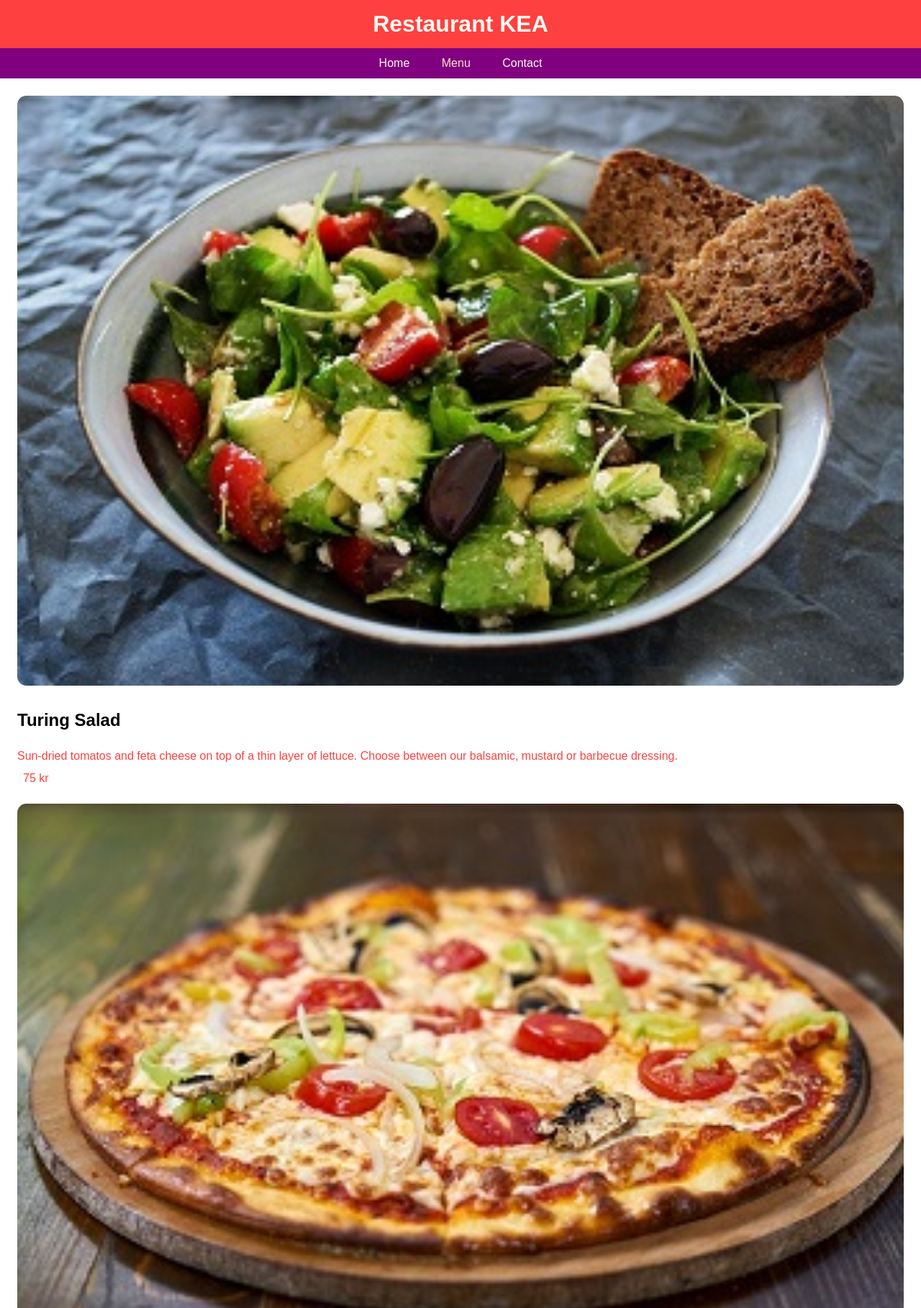
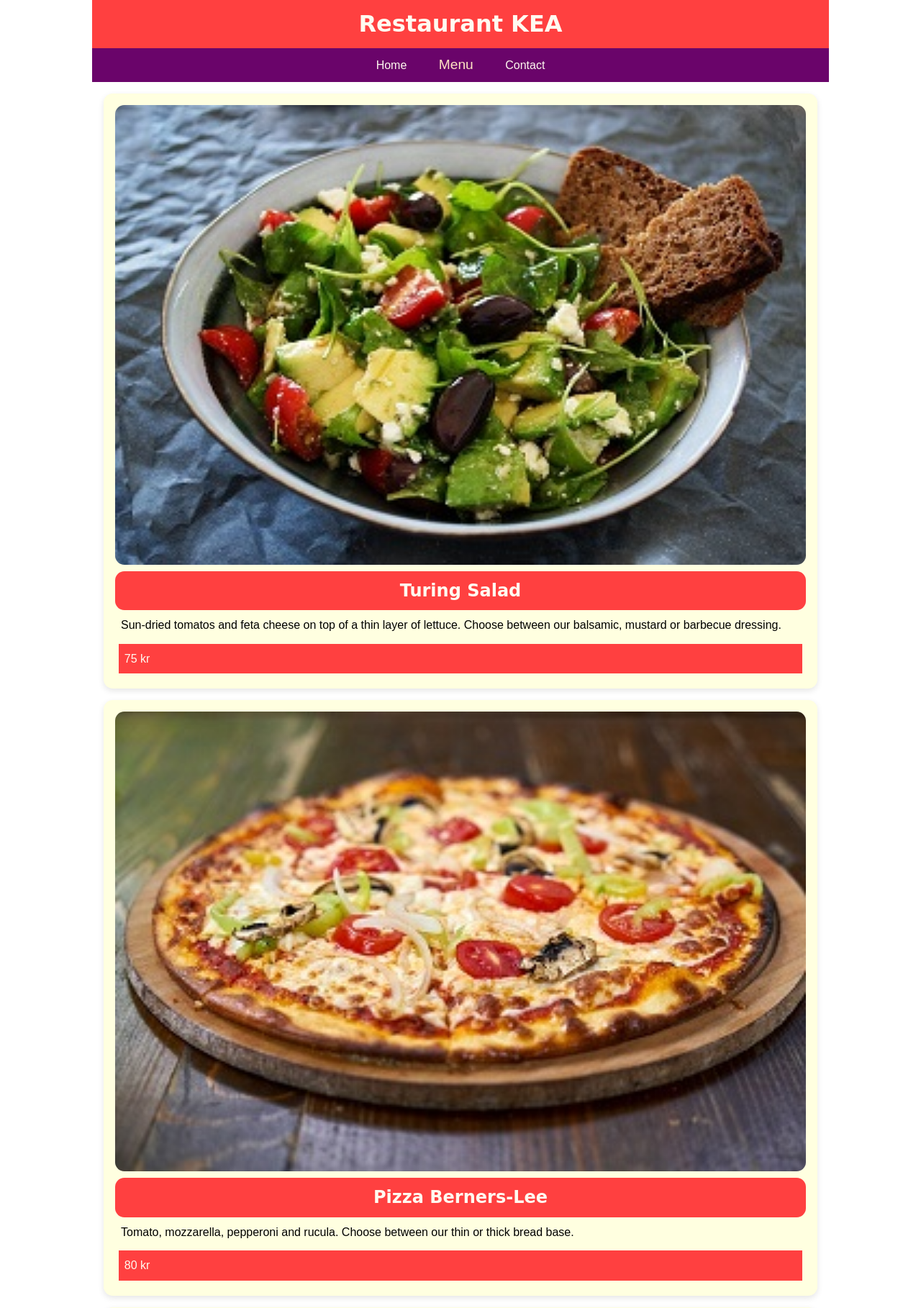
Before and after one commit to simon-stentoft/CSSRestaurant, a Flask app: page /menu in a window 1280 px wide. Shown: the top 1818 px of the page at 72% size. Run offline with Flask 3, Linux system fonts and the light colour scheme.

Commit message:
menu page css

```diff
--- a/static/css/styles.css
+++ b/static/css/styles.css
@@ -10,6 +10,11 @@ body {
   min-height: 100vh;
   display: flex;
   flex-direction: column;
+
+  @media (min-width: 768px) {
+    max-width: var(--maxWidth);
+    margin: 0 auto;
+  }
 }
 
 h1#titleHead {
@@ -18,6 +23,7 @@ h1#titleHead {
   margin: 0;
   padding: 0.5rem;
   color: var(--colorTextSecondary);
+  font-family: var(--headerTextFont);
 }
 
 header {
@@ -26,7 +32,7 @@ header {
 
 footer {
   margin-top: 1rem;
-  padding: 0.5rem 0;
+  padding: 0;
   bottom: 0;
   position: relative;
   text-align: center;
@@ -53,12 +59,23 @@ nav a {
 
 nav a.active {
   color: var(--colorNavActive);
+  font-size: 1.2rem;
+}
+
+nav a:last-child {
+  border-bottom: none;
 }
 
 main {
   padding: 1rem;
   max-width: 100%;
   flex: 1 0 auto;
+}
+
+section {
+  display: flex;
+  flex-direction: column;
+  gap: 1rem;
 }
 
 section img {
@@ -68,20 +85,43 @@ section img {
   margin-bottom: 0.1rem;
 }
 
-section p {
-  margin: 0;
-}
-
-section div {
-  padding: 0.5rem;
-  margin-bottom: 0;
-}
-
-section div p {
+section div:not(.menu-card) p {
   margin: 0;
   font-size: 1rem;
   line-height: 1.4;
   color: var(--colorTextQualities);
+}
+
+div.menu-card {
+  padding: 1rem;
+  background-color: var(--backgroundColorCard);
+  border-radius: 0.8rem;
+  box-shadow: 0 0.2rem 0.5rem var(--menuCardBoxShadow);
+}
+
+div.menu-card h2 {
+  margin: 0;
+  padding: 0.5rem;
+  text-align: center;
+  background-color: var(--backgroundColorHeader);
+  color: var(--colorTextSecondary);
+  border-radius: 0.8rem;
+  font-family: var(--headerTextFont);
+}
+
+div.menu-card p {
+  margin: 0;
+  padding: 0.5rem;
+  text-align: left;
+}
+
+div.menu-card .price {
+  display: block;
+  padding: 1rem auto;
+  margin: 0.3rem;
+  background-color: var(--backgroundColorHeader);
+  color: var(--colorTextSecondary);
+  border: color(var(--backgroundColorSecondary));
 }
 
 blockquote {
--- a/static/css/variables.css
+++ b/static/css/variables.css
@@ -1,8 +1,10 @@
 :root {
+  --maxWidth: 1024px;
+
   --colorPrimary: black;
 
   --colorTextSecondary: floralwhite;
-  --backgroundColorSecondary: purple;
+  --backgroundColorSecondary: rgb(106, 4, 106);
 
   --backgroundColorHeader: #ff4040;
 
@@ -11,4 +13,10 @@
   --backgroundColorBlockQuote: #f0f0f0;
 
   --colorNavActive: bisque;
+
+  --headerTextFont: "Pacifico", cursive;
+
+  --backgroundColorCard: lightyellow;
+
+  --menuCardBoxShadow: rgb(0, 0, 0, 0.1);
 }
--- a/templates/menu.html
+++ b/templates/menu.html
@@ -1,48 +1,47 @@
 {% include '_header.html' %}
 <main>
-  <section>
-    <div>
+  <section class="menu-items">
+    <div class="menu-card">
       <img src="/static/assets/restaurant_assets/img/salad.jpg" alt="Salad" />
       <h2>Turing Salad</h2>
       <p>
         Sun-dried tomatos and feta cheese on top of a thin layer of lettuce.
         Choose between our balsamic, mustard or barbecue dressing.
       </p>
-      <div>
       <p class="price">75 kr</p>
     </div>
-    </div>
-    <div>
+
+    <div class="menu-card">
       <img src="/static/assets/restaurant_assets/img/pizza.jpg" alt="Pizza" />
       <h2>Pizza Berners-Lee</h2>
       <p>
         Tomato, mozzarella, pepperoni and rucula. Choose between our thin or
         thick bread base.
       </p>
-      <div>
       <p class="price">80 kr</p>
     </div>
-    </div>
+
+    <div class="menu-card">
       <img src="/static/assets/restaurant_assets/img/burger.jpg" alt="Burger" />
       <h2>Codd Hamburger</h2>
       <p>
-      High quality meat, lettuce, tomato, onion, bacon, cheese, jalapenos and a
-      lot of love. Which sauce do you prefer: BBQ, Dijon or mayonaisse? It comes
-      with French fries and coleslaw salad.
+        High quality meat, lettuce, tomato, onion, bacon, cheese, jalapenos and
+        a lot of love. Which sauce do you prefer: BBQ, Dijon or mayonaisse? It
+        comes with French fries and coleslaw salad.
       </p>
-    <div>
       <p class="price">115 kr</p>
     </div>
+
+    <div class="menu-card">
       <img
         src="/static/assets/restaurant_assets/img/cerfcreme.png"
         alt="Cerf Cream"
       />
       <h2>Cerf creme</h2>
       <p>
-      Delightful strawberry icecream topped with actual strawberries. In cone or
-      vase. Multiple toppings available.
+        Delightful strawberry icecream topped with actual strawberries. In cone
+        or vase. Multiple toppings available.
       </p>
-    <div>
       <p class="price">65 kr</p>
     </div>
   </section>
```
Lines whose indentation alone changed are shown as unchanged.
